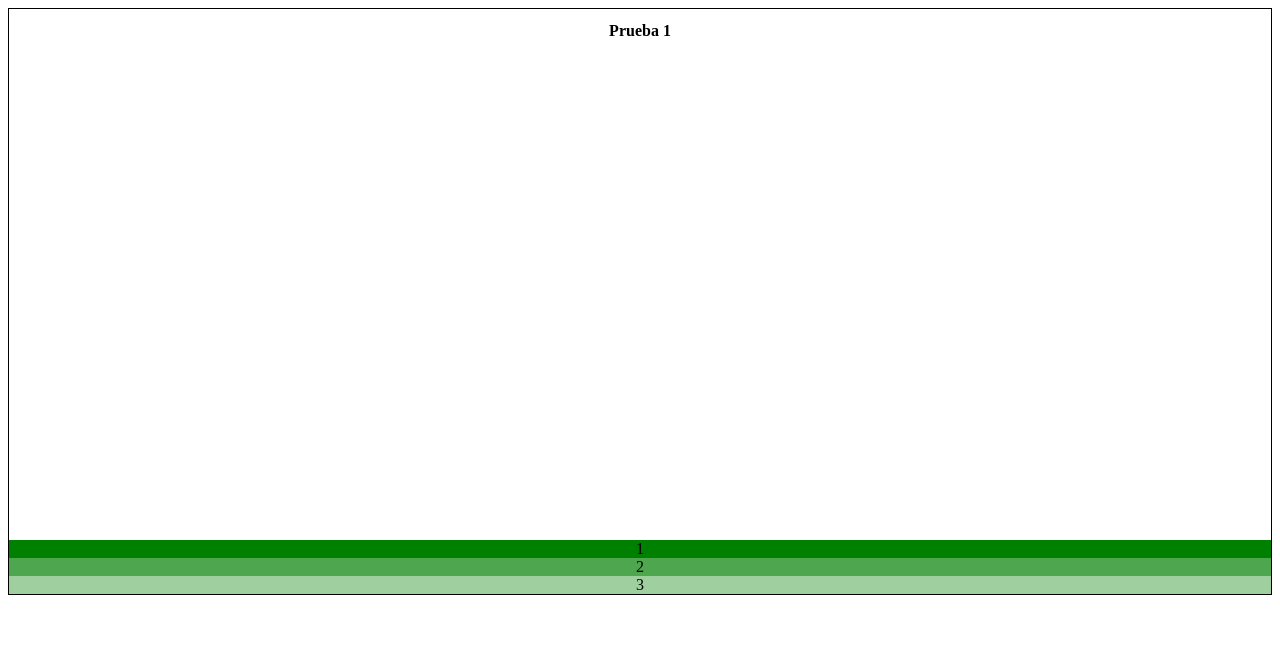
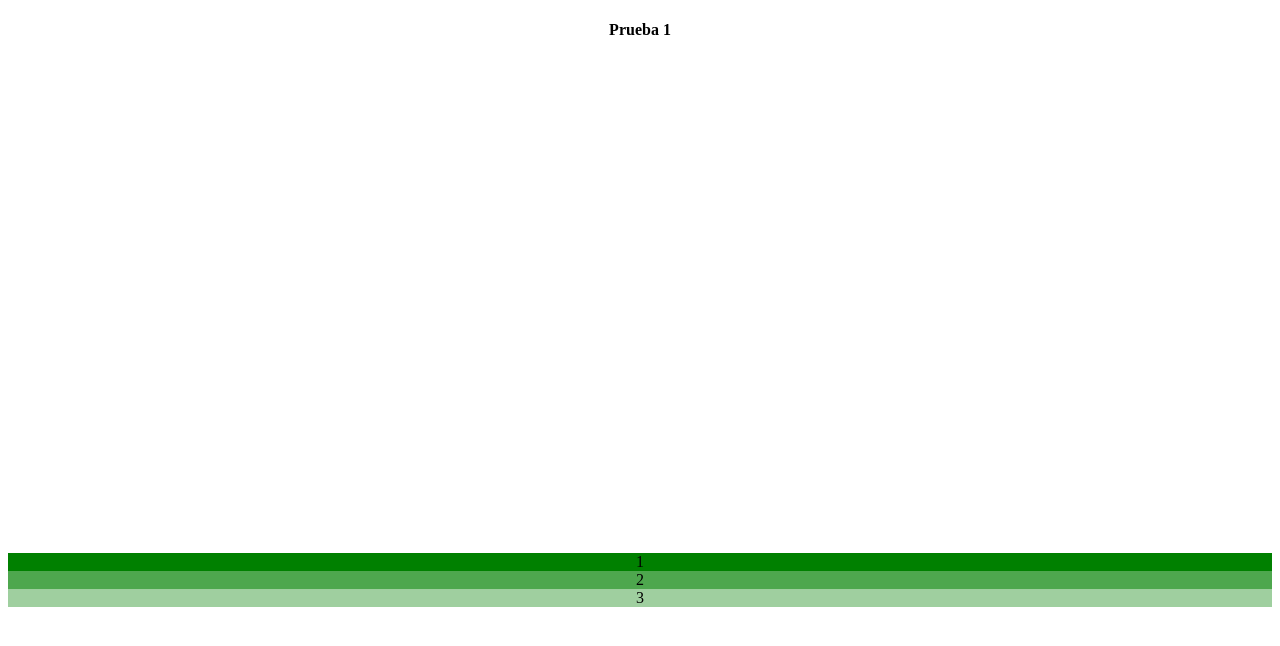
Before and after one commit to MarcosSand87/Mi-primer-repositorio, a plain HTML site: page MediaQueries/index.html in a window 1280 px wide. Drawn offline with Linux system fonts and the light colour scheme.

Commit message:
actualizacion

```diff
--- a/MediaQueries/style.css
+++ b/MediaQueries/style.css
@@ -1,6 +1,7 @@
 
  article{
-    border: 1px solid;
+    display: flex;
+    flex-direction: column;
  }
 h1 {
     text-align: center;
@@ -44,14 +45,16 @@ p{
         height:100%;
         margin: 0px;
     }
-    /* #prueba3, #prueba1{
+ #prueba3, #prueba1{
         display:none;
-    } */
+    }
        h1 {
            text-align: center;
            font-size: 16px;
        }
        div{
+        display: flex;
+        flex-direction: column-reverse;
            margin-top: 250px;
        }
        #box1{
@@ -74,14 +77,20 @@ p{
         height:100%;
         margin: 0px;
     }
-     #prueba2, #prueba3{
-        display:none;
+
+     #prueba1{
+    display: block;
+
+    }
+    #prueba2{
+        display: none;
     }
     h1 {
-        text-align: center;
         font-size: 16px;
     }
     div{
+        display: flex;
+        flex-direction: column;
         margin-top: 500px;
     }
     #box1{
```
